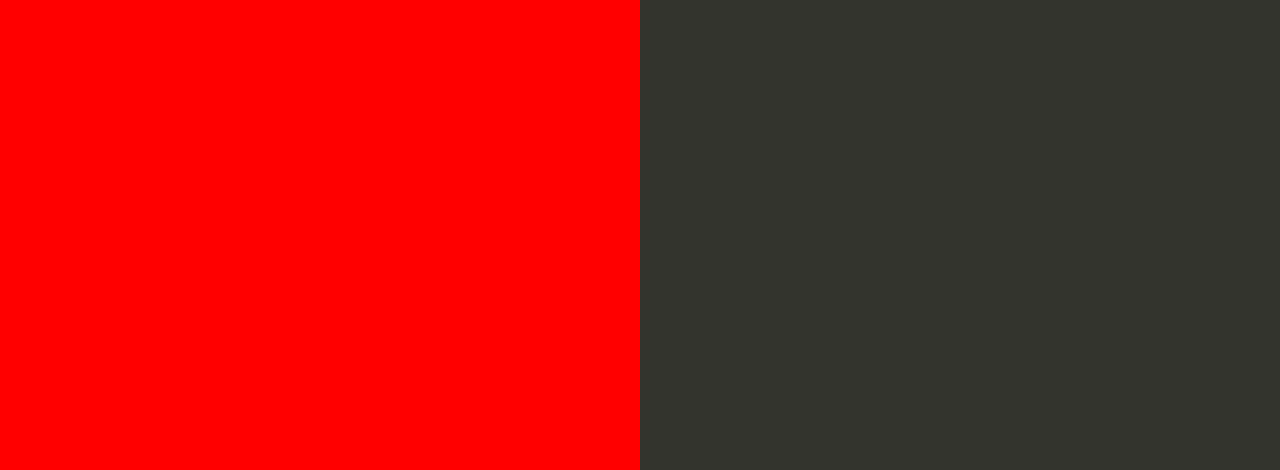
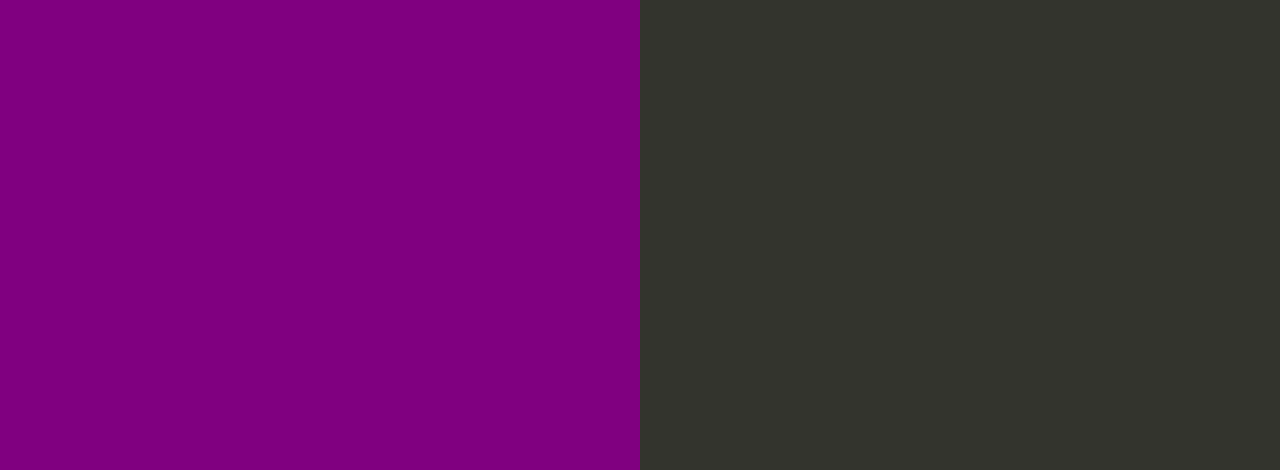
Before and after one commit to Tempmatt/my-nodejs-app, a website: page index.html in a window 1280 px wide. Shown: the part 330-800 px from the top of the page. Drawn offline with Linux system fonts and the light colour scheme.

Commit message:
Update index.html
purple makes it look more royal

```diff
--- a/index.html
+++ b/index.html
@@ -35,7 +35,7 @@
 
         text-align: right;
         padding-top: 11em;
-        background-color: red;
+        background-color: purple;
 
       }
       .textColumn p {
```
